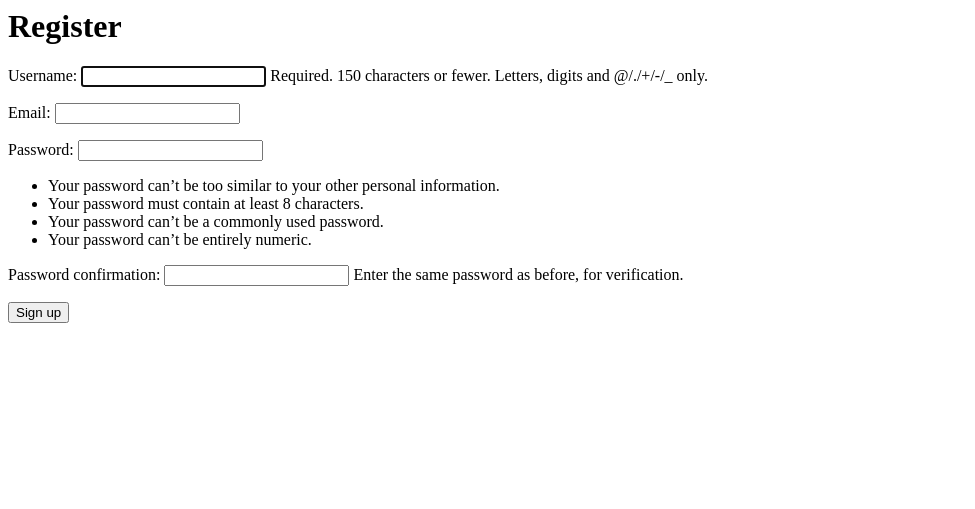
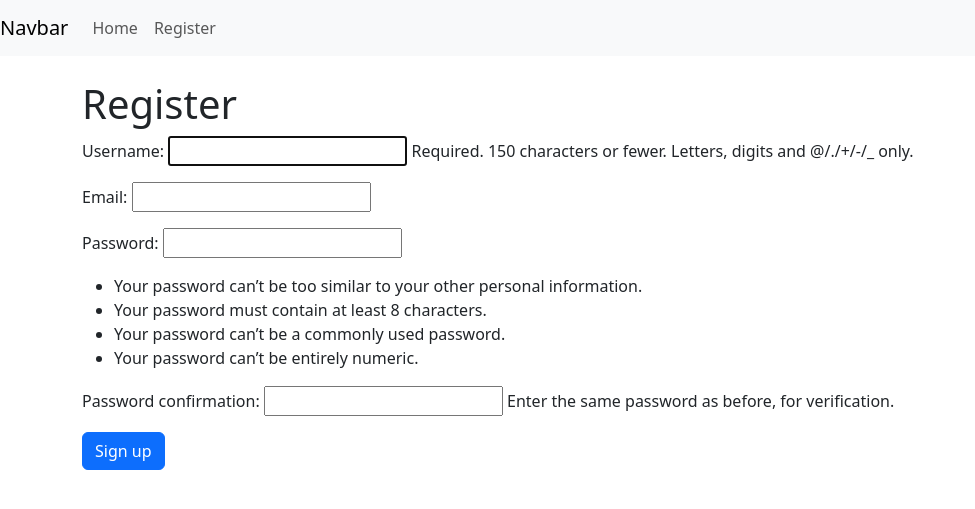
Before and after one commit to mjtko314/CSCI4830-RecipeApplication, a Django app: page /register/ in a window 1280 px wide. Shown: the top 509 px of the page, without its empty margins (0-975 px from the left). Run offline with Django 4.2, Linux system fonts and the light colour scheme; some libraries are stand-ins or nearby versions.

Commit message:
added navbar

```diff
--- a/djangoproject/djangoproject/settings.py
+++ b/djangoproject/djangoproject/settings.py
@@ -40,9 +40,8 @@ INSTALLED_APPS = [
     'django_extensions',
     'recipe_browser',
     'users',
-    'crispy_forms',
-    'crispy_bootstrap5',
-]
+    'bootstrap5',
+    ]
 
 MIDDLEWARE = [
     'django.middleware.security.SecurityMiddleware',
--- a/djangoproject/recipe_browser/templates/base.html
+++ b/djangoproject/recipe_browser/templates/base.html
@@ -1,12 +1,31 @@
-<!DOCTYPE html>
-<html lang="en">
-  <head>
-    <meta charset="UTF-8" />
-    <meta http-equiv="X-UA-Compatible" content="IE=edge" />
-    <meta name="viewport" content="width=device-width, initial-scale=1.0" />
-    <title>Django Recipes{% block title %}{% endblock %}</title>
-  </head>
-  <body>
-    {% block content %}{% endblock %}
-  </body>
-</html>
+<html>
+<head>
+  <title>{% block title %}{% endblock %}</title>
+  {% load bootstrap5 %}
+  {% bootstrap_css %}
+  {% bootstrap_javascript %}
+</head>
+<body>
+
+<nav class="navbar navbar-expand-lg navbar-light bg-light">
+  <a class="navbar-brand" href="#">Navbar</a>
+  <button class="navbar-toggler" type="button" data-toggle="collapse" data-target="#navbarSupportedContent" aria-controls="navbarSupportedContent" aria-expanded="false" aria-label="Toggle navigation">
+    <span class="navbar-toggler-icon"></span>
+  </button>
+
+  <div class="collapse navbar-collapse" id="navbarSupportedContent">
+    <ul class="navbar-nav mr-auto">
+      <li class="nav-item active">
+        <a class="nav-link" href="/"> <span class="sr-only">Home</span></a>
+      </li>
+      <li class="d-flex">
+        <a class="nav-link" href="/register">Register</a>
+      </li>
+      </li>
+    </ul>
+  </div>
+</nav>
+
+<div class="container mt-4">
+  {% block content %}{% endblock %}
+</div>
--- a/djangoproject/users/templates/register.html
+++ b/djangoproject/users/templates/register.html
@@ -1,4 +1,4 @@
-
+{% extends "base.html" %}
 
 {% block content %}
     <h1>Register</h1>
```
